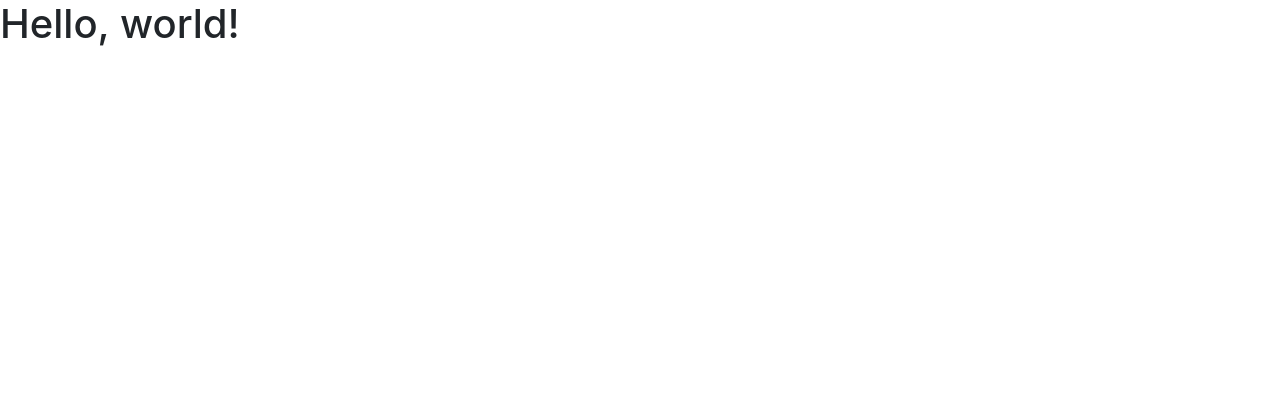
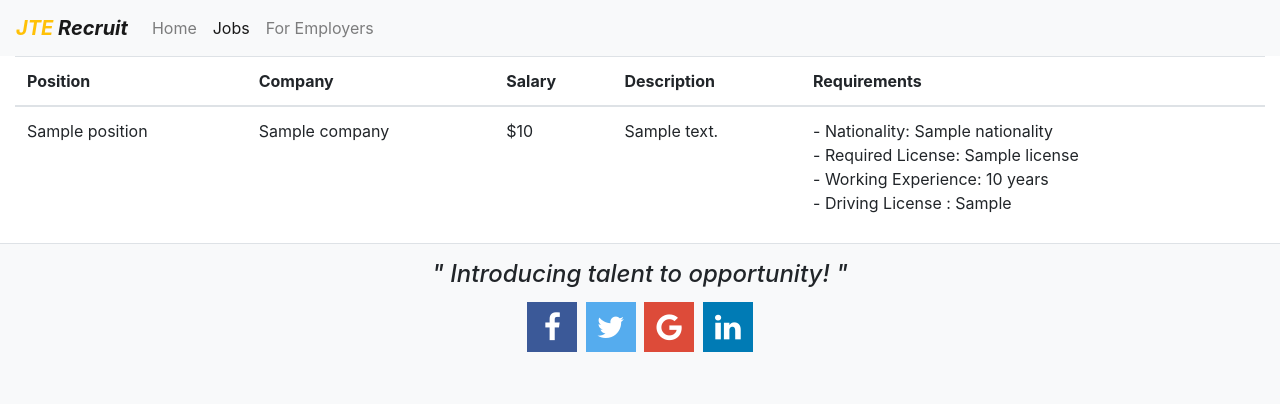
Before and after one commit to Code-Institute-Submissions/project3-jobportal, a Flask app: page /employee in a window 1280 px wide. Shown: the top 404 px of the page. Run offline with Flask 2, Linux system fonts and the light colour scheme; a database or web service that is not in the repository returns one stand-in record (values such as "Sample title"); some libraries are stand-ins or nearby versions.

Commit message:
completed displaying of listings from database

```diff
--- a/app.py
+++ b/app.py
@@ -21,8 +21,8 @@ def index():
 
 @app.route('/employee')
 def employee():
-    # result = data.find({})
-    return render_template('employee.html')
+    result = data.find({})
+    return render_template('employee.html', data = result)
 
 # "magic code" -- boilerplate
 if __name__ == '__main__':
--- a/templates/employee.html
+++ b/templates/employee.html
@@ -7,11 +7,75 @@
 
     <!-- Bootstrap CSS -->
     <link rel="stylesheet" href="https://stackpath.bootstrapcdn.com/bootstrap/4.3.1/css/bootstrap.min.css" integrity="sha384-ggOyR0iXCbMQv3Xipma34MD+dH/1fQ784/j6cY/iJTQUOhcWr7x9JvoRxT2MZw1T" crossorigin="anonymous">
+    <link rel="stylesheet" href="https://cdnjs.cloudflare.com/ajax/libs/font-awesome/4.7.0/css/font-awesome.min.css">
+    <link rel="stylesheet" type="text/css" href="style/style.css">
 
-    <title>Hello, world!</title>
+    <title>No. 1 Job Portal | Reach out to Millions of Job Seekers</title>
   </head>
   <body>
-    <h1>Hello, world!</h1>
+    <!-- Navbar -->
+    <nav class="navbar navbar-expand-lg navbar-light bg-light">
+      <a class="navbar-brand font-italic" href="index.html"><strong><span class="text-warning">JTE</span> Recruit</strong></a>
+      <button class="navbar-toggler" type="button" data-toggle="collapse" data-target="#navbarNavDropdown" aria-controls="navbarNavDropdown" aria-expanded="false" aria-label="Toggle navigation">
+        <span class="navbar-toggler-icon"></span>
+      </button>
+      <div class="collapse navbar-collapse" id="navbarNavDropdown">
+        <ul class="navbar-nav">
+          <li class="nav-item">
+            <a class="nav-link" href="index.html">Home</a>
+          </li>
+          <li class="nav-item active">
+            <a class="nav-link" href="employee.html">Jobs<span class="sr-only">(current)</span></a>
+          </li>
+          <li class="nav-item">
+            <a class="nav-link" href="employer.html">For Employers</a>
+          </li>
+        </ul>
+      </div>
+    </nav>
+    <!-- /navbar -->
+
+    <!-- Listing -->
+    <main class='container-fluid'>
+      <table class="table">
+        <thead>
+      <tr>
+        <th scope="col">Position</th>
+        <th scope="col">Company</th>
+        <th scope="col">Salary</th>
+        <th scope="col">Description</th>
+        <th scope="col">Requirements</th>
+      </tr>
+        </thead>
+        <tbody>
+        {% for d in data %}
+          <tr>
+            <td> {{ d.position }} </td>
+            <td> {{ d.company }} </td>
+            <td> {{ "${:,}".format(d.salary) }} </td>
+            <td> {{ d.description }} </td>
+            <td> - Nationality: {{ d.requirement.nationality }}<br/>
+                 - Required License: {{ d.requirement.license }}<br/>
+                 - Working Experience: {{ d.requirement.experience }} years<br/>
+                 - Driving License : {{ d.requirement.driving_license }}</td>
+          </tr>
+          {% endfor %}
+        </tbody>
+      </table>
+    </main>
+    <!-- /listing -->
+
+    <!-- Footer -->
+    <div class="bg-light border-top pt-3 pb-5">
+        <h4 class=' font-italic text-center'>" Introducing talent to opportunity! "</h4>
+        <div class="text-center">
+            <a href="#" class="fa fa-facebook"></a>
+            <a href="#" class="fa fa-twitter"></a>
+            <a href="#" class="fa fa-google"></a>
+            <a href="#" class="fa fa-linkedin"></a>
+        </div>
+    </div>
+    <!-- /.footer -->
 
     <!-- Optional JavaScript -->
     <!-- jQuery first, then Popper.js, then Bootstrap JS -->
```
